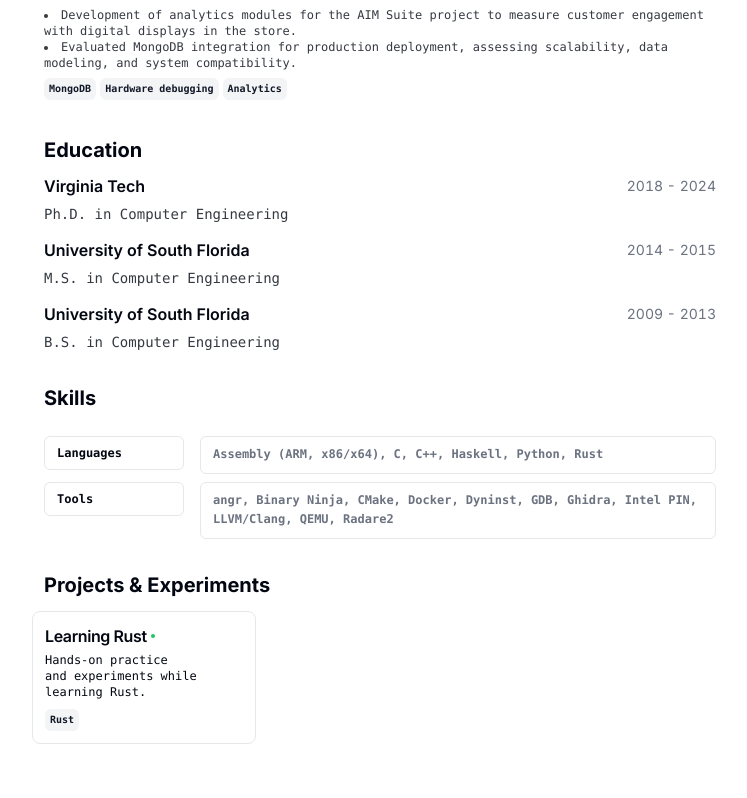
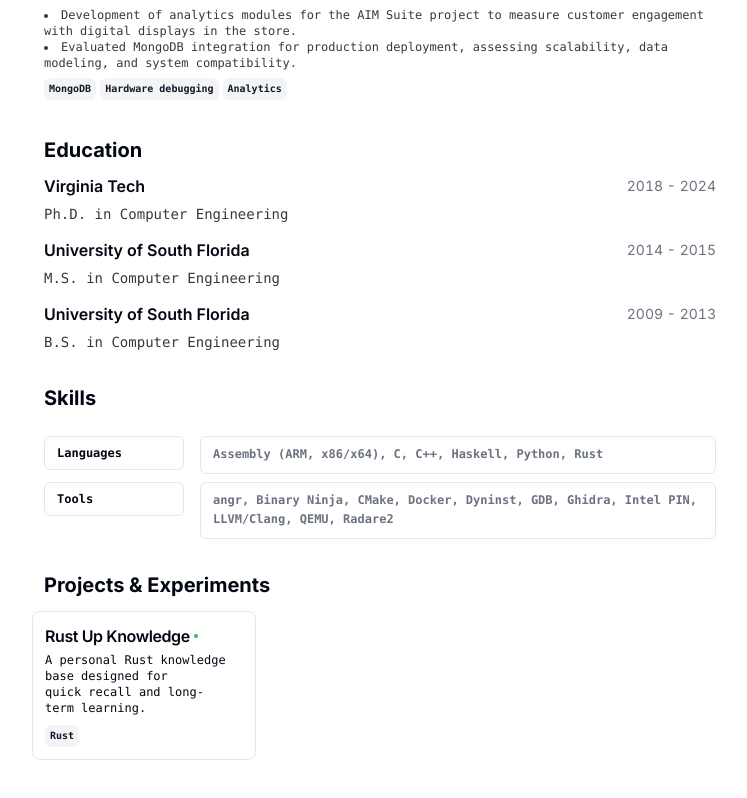
Before and after one commit to boba-jjang/boba-jjang.github.io, a Next.js app: page / in a window 1280 px wide. Shown: the part 1485-2283 px from the top of the page, without its empty margins (260-1007 px from the left). Built offline with nearby package versions, Linux system fonts and the light colour scheme.

Commit message:
Updated description and title

```diff
--- a/src/data/resume-data.tsx
+++ b/src/data/resume-data.tsx
@@ -269,12 +269,12 @@ export const RESUME_DATA: ResumeData = {
   ],
   projects: [
     {
-      title: "Learning Rust",
+      title: "Rust Up Knowledge",
       techStack: ["Rust"],
       description:
-        "Hands-on practice and experiments while learning Rust.",
+        "A personal Rust knowledge base designed for quick recall and long-term learning.",
       link: {
-        label: "Learning Rust",
+        label: "rust-up-knowledge",
         href: "https://boba-jjang.github.io/rust-up-knowledge/",
       },
     },
```
